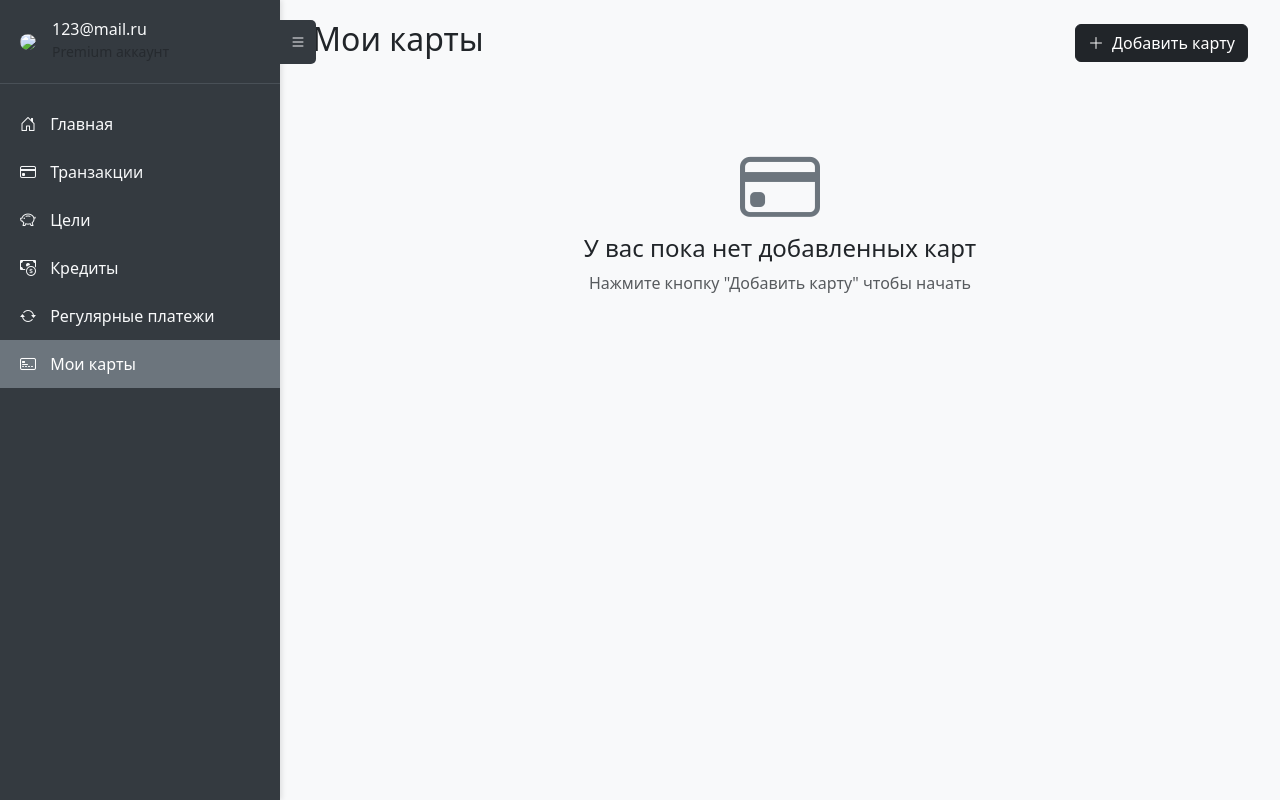
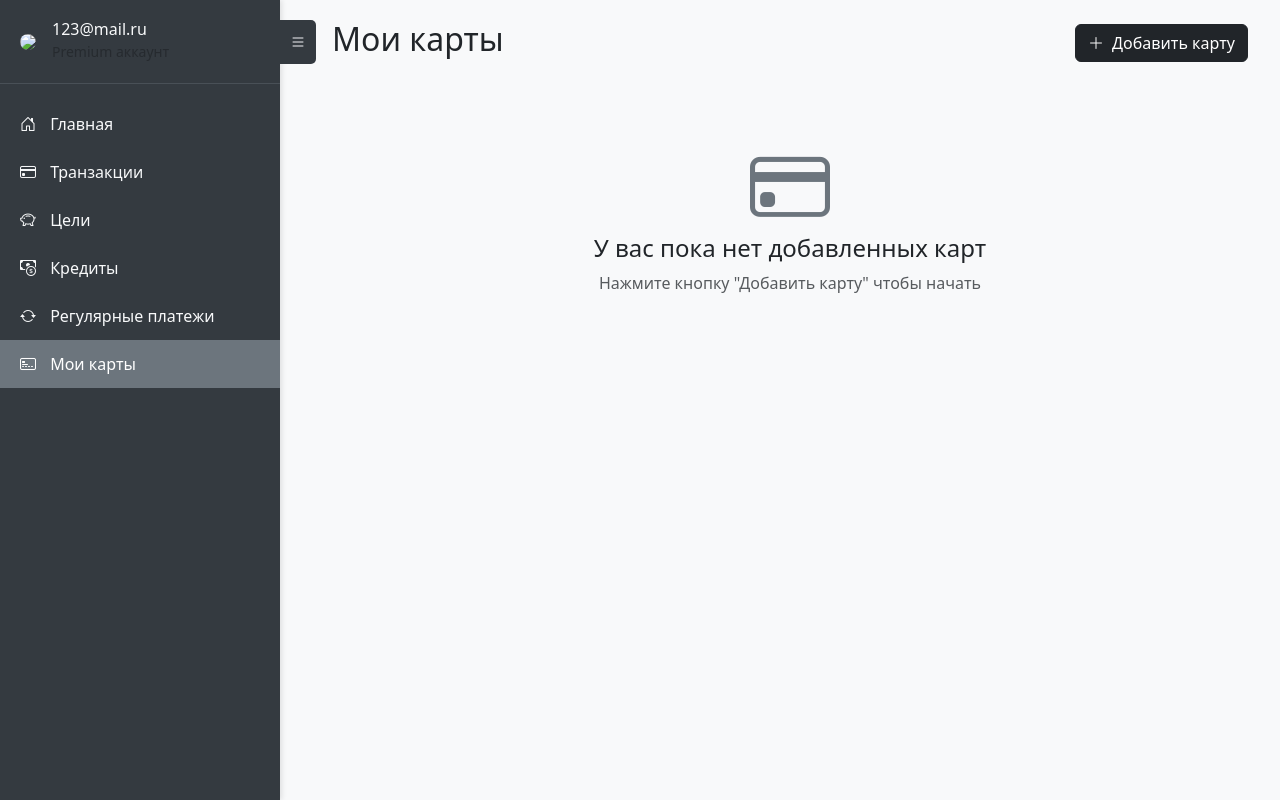
Before and after one commit to OptonGroup/FIC_hackathon, a Django app: page /operations/cards/ in a window 1280 px wide. Run offline with Django 5.2, Linux system fonts and the light colour scheme; a user stored in the database is signed in; data comes from the database, SQL or seed files in the repository; both versions use the stored data as it was after the commit; some libraries are stand-ins or nearby versions.

Commit message:
more padding

```diff
--- a/operations/templates/operations/main.html
+++ b/operations/templates/operations/main.html
@@ -164,7 +164,7 @@
     </button>
 
     <!-- Основной контент -->
-    <div class="main-content" id="mainContent">
+    <div class="main-content" id="mainContent" style="padding-left: 40px;">
         <div class="container-fluid">
             <div class="row g-4">
                 <!-- Левая колонка -->
--- a/templates/base_operations.html
+++ b/templates/base_operations.html
@@ -92,7 +92,7 @@
 </head>
 <body>
     <!-- Боковая панель -->
-    <div class="sidebar" id="sidebar">
+    <div class="sidebar" id="sidebar" style="margin-right: 5rem;">
         <div class="profile-section">
             <div class="d-flex align-items-center">
                 <img src="https://via.placeholder.com/50" class="rounded-circle me-3">
@@ -143,7 +143,7 @@
     </button>
 
     <!-- Основной контент -->
-    <div class="main-content" id="mainContent">
+    <div class="main-content" id="mainContent" style="padding-left: 40px;">
         {% block content %}{% endblock %}
     </div>
 
```
Also changed, not shown: db.sqlite3.
